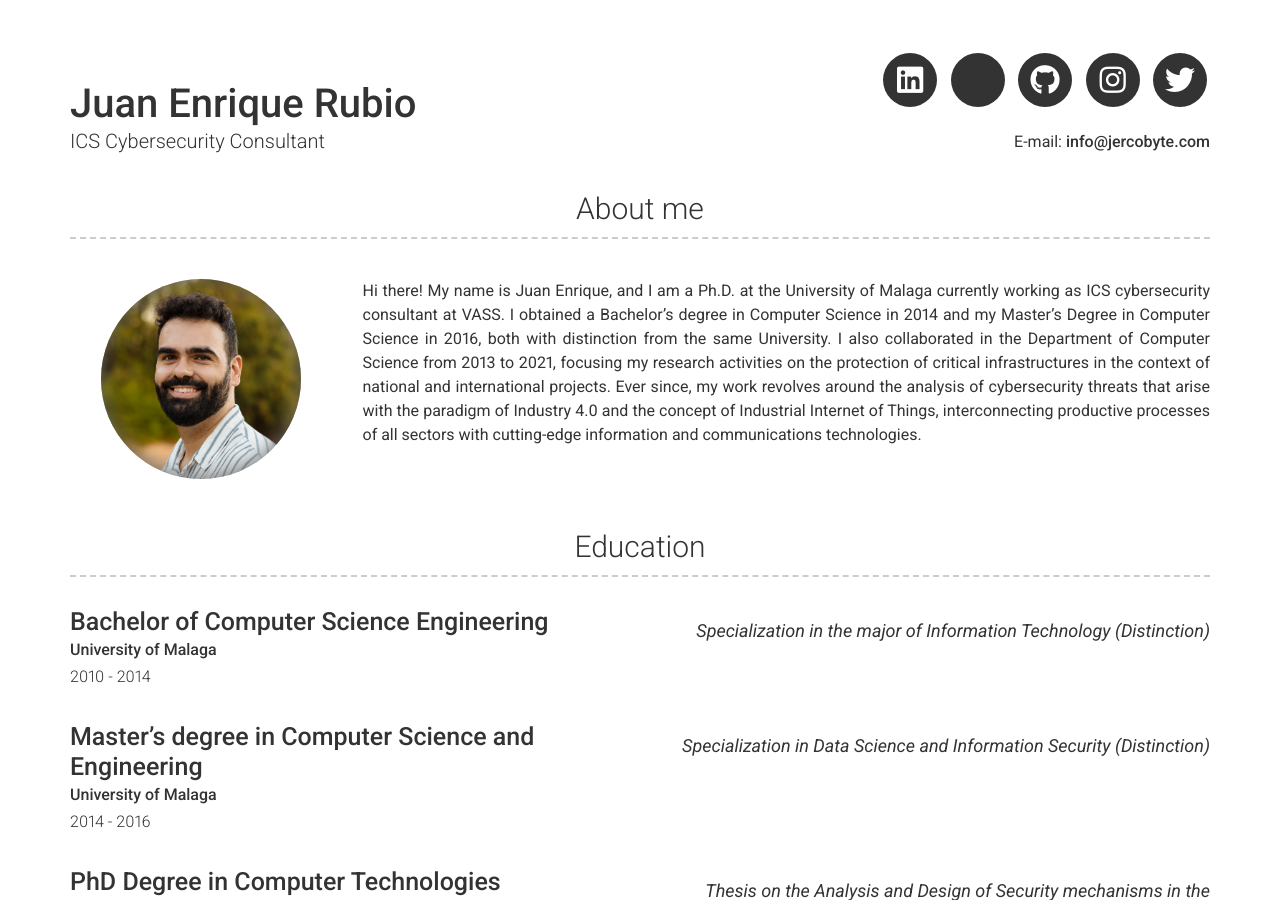
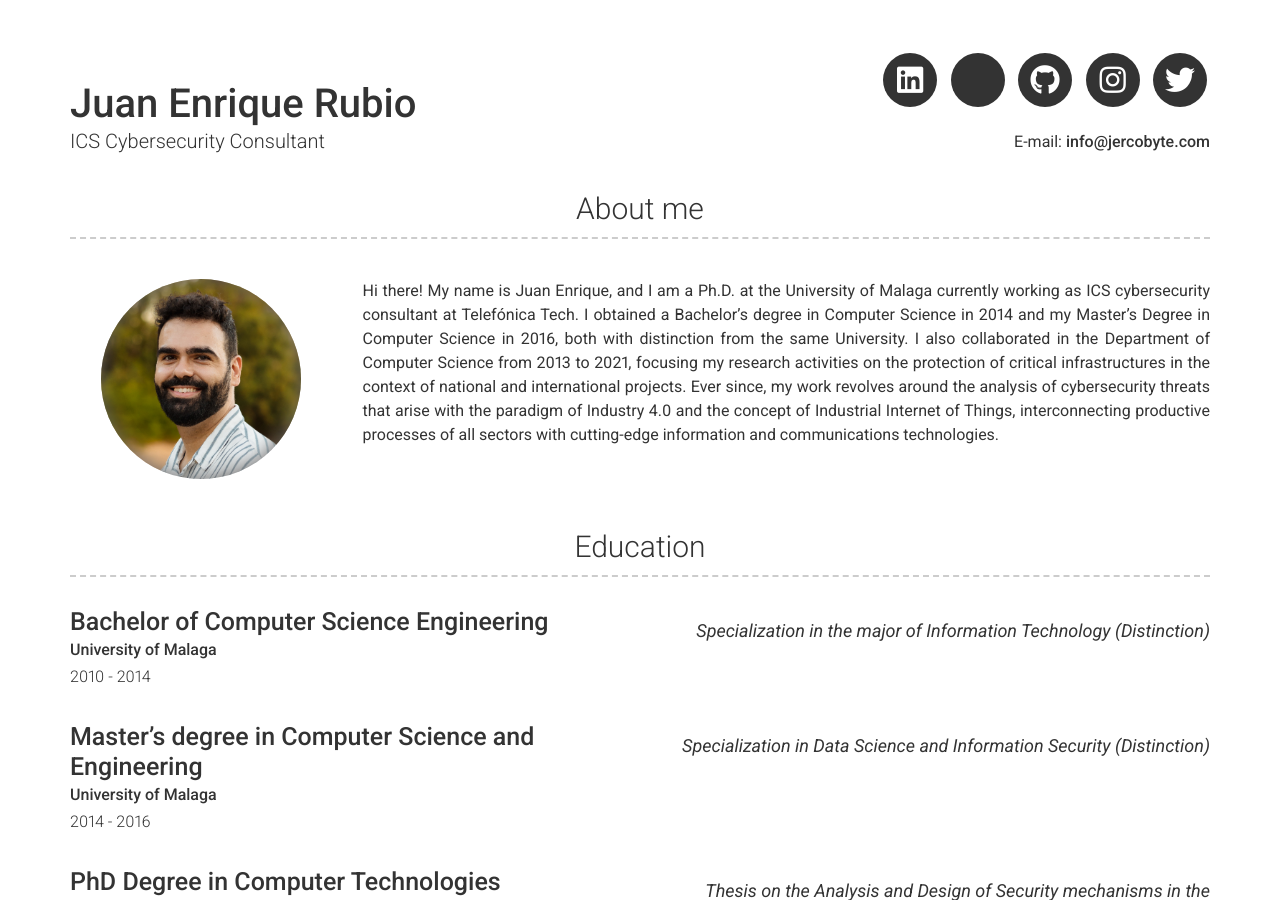
Before and after one commit to jercobyte/jercobyte.github.io, a Jekyll site: the page built from index.md, in a window 1280 px wide and 900 px high. Built offline with Jekyll 4.4.1, drawn with Linux system fonts in a browser that asks for light colours; nearby versions of some CDN libraries; a style sheet for code colours, icons or effects is not loaded.

Commit message:
Update _config.yml

```diff
--- a/_config.yml
+++ b/_config.yml
@@ -46,7 +46,7 @@ google_scholar_username: 8ah_zWoAAAAJ
 # about_title: About Me (Use this to override about section title)
 about_profile_image: images/profile.jpg
 about_content: | # this will include new lines to allow paragraphs
-  Hi there! My name is Juan Enrique, and I am a Ph.D. at the University of Malaga currently working as ICS cybersecurity consultant at VASS. I obtained a Bachelor's degree in Computer Science in 2014 and my Master's Degree in Computer Science in 2016, both with distinction from the same University. I also collaborated in the Department of Computer Science from 2013 to 2021, focusing my research activities on the protection of critical infrastructures in the context of national and international projects. Ever since, my work revolves around the analysis of cybersecurity threats that arise with the paradigm of Industry 4.0 and the concept of Industrial Internet of Things, interconnecting productive processes of all sectors with cutting-edge information and communications technologies.
+  Hi there! My name is Juan Enrique, and I am a Ph.D. at the University of Malaga currently working as ICS cybersecurity consultant at Telefónica Tech. I obtained a Bachelor's degree in Computer Science in 2014 and my Master's Degree in Computer Science in 2016, both with distinction from the same University. I also collaborated in the Department of Computer Science from 2013 to 2021, focusing my research activities on the protection of critical infrastructures in the context of national and international projects. Ever since, my work revolves around the analysis of cybersecurity threats that arise with the paradigm of Industry 4.0 and the concept of Industrial Internet of Things, interconnecting productive processes of all sectors with cutting-edge information and communications technologies.
 #  Mr. Juan Enrique is a PhD student at the University of Malaga, who receives funds from the Spanish Ministry of Education under the FPU program. He obtained the Bachelor's degree in Computer Science in 2014 and the Master's Degree in Computer Science in 2016, both with distinction by the same University. He has been a collaborator in the Department of Computer Science since 2013, and his research activities today are focused on the protection of critical infrastructures. In particular, among its publications, we can highlight the analysis of cybersecurity threats that arise with the paradigm of Industry 4.0 and the concept of Industrial Internet of Things, interconnecting productive processes of all sectors with cutting-edge information and communications technologies. In this sense, Juan Enrique also has works in the design of mechanisms that preserve the privacy of users in the context of Smart Grid, and currently works in national and international projects related to these areas.
 
 
```
